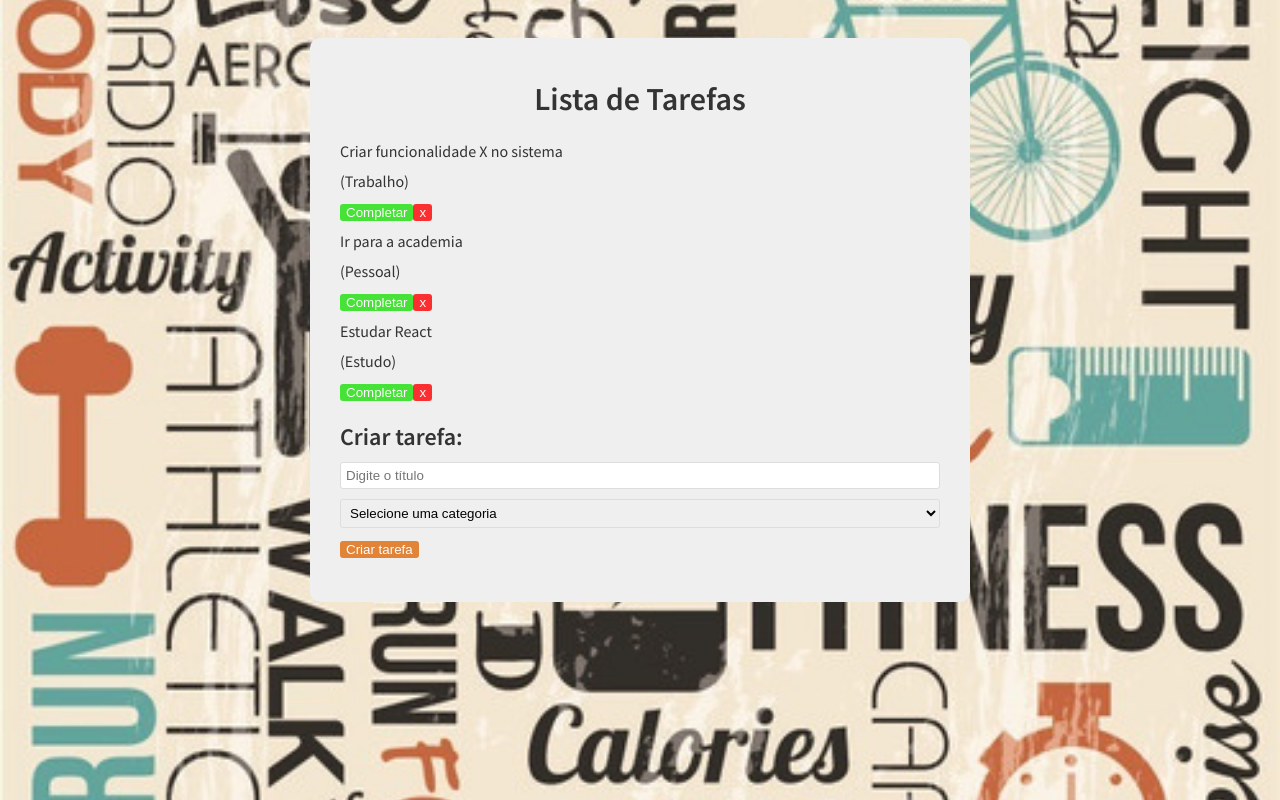
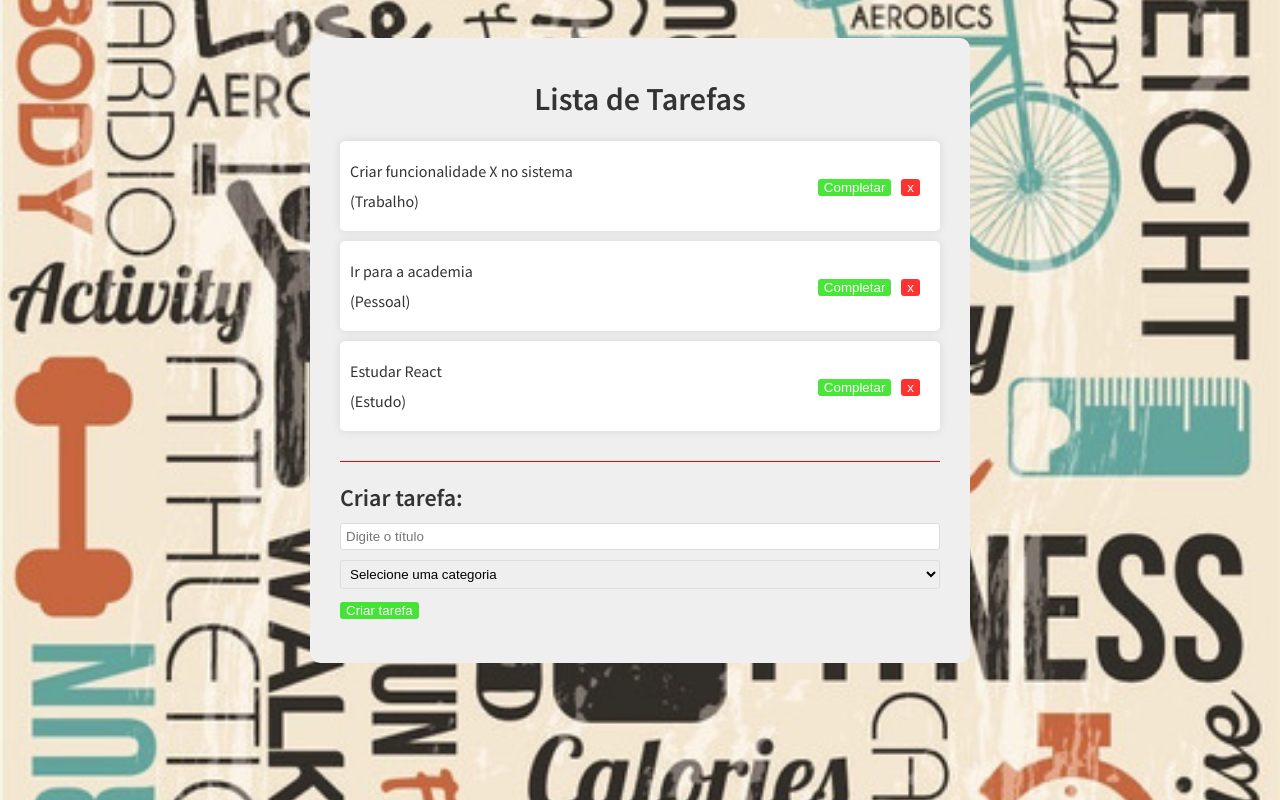
Before and after one commit to Reydner96/TodoList, a React (Vite) app: page / in a window 1280 px wide. Shown: the top 800 px of the page. Built offline with nearby package versions, Linux system fonts and the light colour scheme.

Commit message:
Em produção

```diff
--- a/src/App.css
+++ b/src/App.css
@@ -33,9 +33,10 @@ input {
 }
 
 button {
-  background-color: #df6a0a;
+  background-color: #1cdf0a;
   color: #fff;
   padding: 5px 10 px;
+  margin-right: 10px;
   border: none;
   border-radius: 3px;
   cursor: pointer;
@@ -45,6 +46,23 @@ button {
 
 button:hover {
   opacity: 1;
+}
+
+.todo-list{
+  margin-bottom: 20px;
+  padding-bottom: 20px;
+  border-bottom: 1px solid red;
+}
+
+.todo {
+  background-color: #fff;
+  box-shadow: 0 0 10px rgba(0, 0, 0, 0.1);
+  padding: 10px;
+  margin-bottom: 10px;
+  border-radius: 5px;
+  display: flex;
+  justify-content: space-between;
+  align-items: center;
 }
 
 .complete {
--- a/src/App.jsx
+++ b/src/App.jsx
@@ -25,15 +25,35 @@ function App() {
     isCompleted: false,
   },
 ]);
+
+const addTodo = (text, category) => {
+  const newTodos = [
+    ...todos,
+    {
+      id: Math.floor(Math.random() * 10000),
+      text,
+      category,
+      isCompleted: false,
+    }
+  ];
+  setTodos(newTodos);
+};
+
+const removeTodo = (id) => {
+  const newTodos = [...todos];
+  const filteredTodos = newTodos.filter((todo)=> todo.id !== id ? todo:null);
+  setTodos(filteredTodos);
+}
+
   return (
     <div className='app'>
       <h1>Lista de Tarefas</h1>
       <div className='todo-list'>
         {todos.map((todo) => (
-          <Todo todo={todo}/>
+          <Todo key={todo.id} todo={todo} removeTodo={removeTodo} />
         ))}
       </div>
-      <TodoForm />
+      <TodoForm  addTodo={addTodo} />
     </div>
   )
 }
--- a/src/components/Todo.jsx
+++ b/src/components/Todo.jsx
@@ -1,6 +1,6 @@
 import React from 'react'
 
-const Todo = ({ todo }) => {
+const Todo = ({ todo, removeTodo }) => {
   return (
     <div className='todo'>
             <div className='content'>
@@ -9,7 +9,7 @@ const Todo = ({ todo }) => {
             </div>
             <div>
               <button className='complete'>Completar</button>
-              <button className='remove'>x</button>
+              <button className='remove' onClick={() => removeTodo(todo.id)}>x</button>
             </div>
           </div>
   )
--- a/src/components/TodoForm.jsx
+++ b/src/components/TodoForm.jsx
@@ -1,12 +1,22 @@
-import React from 'react'
+import { useState } from 'react'
 
-const TodoForm = () => {
+const TodoForm = ({ addTodo }) => {
+  const [value, setValue] = useState("");
+  const [category, setCategory] = useState("");
+
+  const handleSubmit = (e) => {
+    e.preventDefault();
+    if (!value || !category) return;
+    addTodo(value, category);
+    setValue("");
+    setCategory("");
+  };
   return (
     <div className='todo-form'>
         <h2>Criar tarefa:</h2>
-        <form>
-            <input type="text" placeholder='Digite o título' />
-            <select>
+        <form onSubmit={handleSubmit}>
+            <input type="text" placeholder='Digite o título' value={value} onChange={(e) => setValue(e.target.value)} />
+            <select value={category} onChange={(e) => setCategory(e.target.value)}>
                 <option value="">Selecione uma categoria</option>
                 <option value="Trabalho">Trabalho</option>
                 <option value="Pessoal">Pessoal</option>
```
